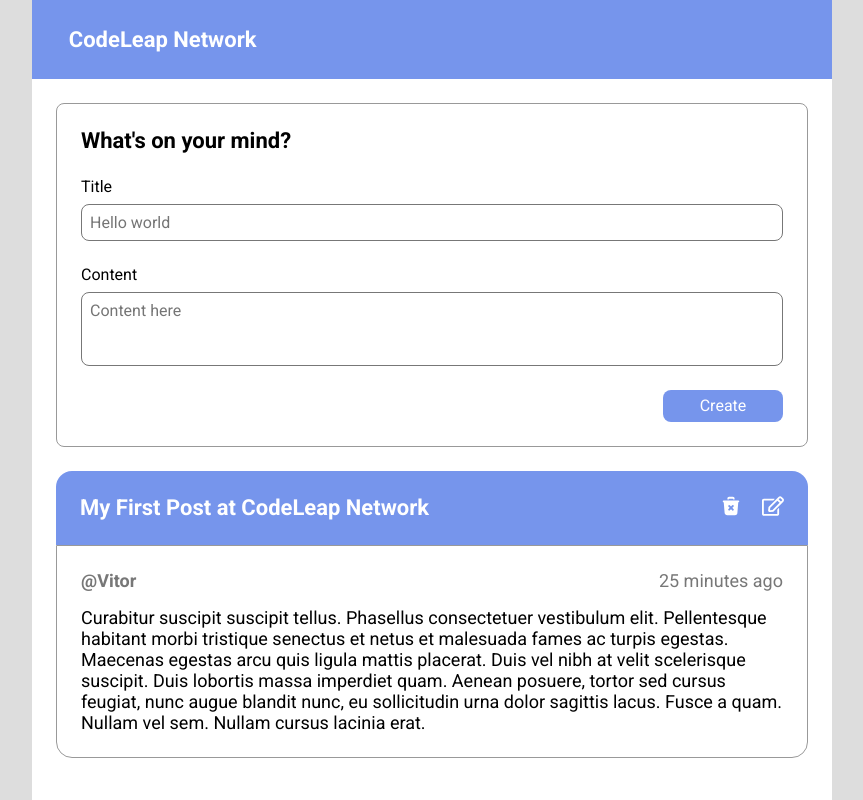
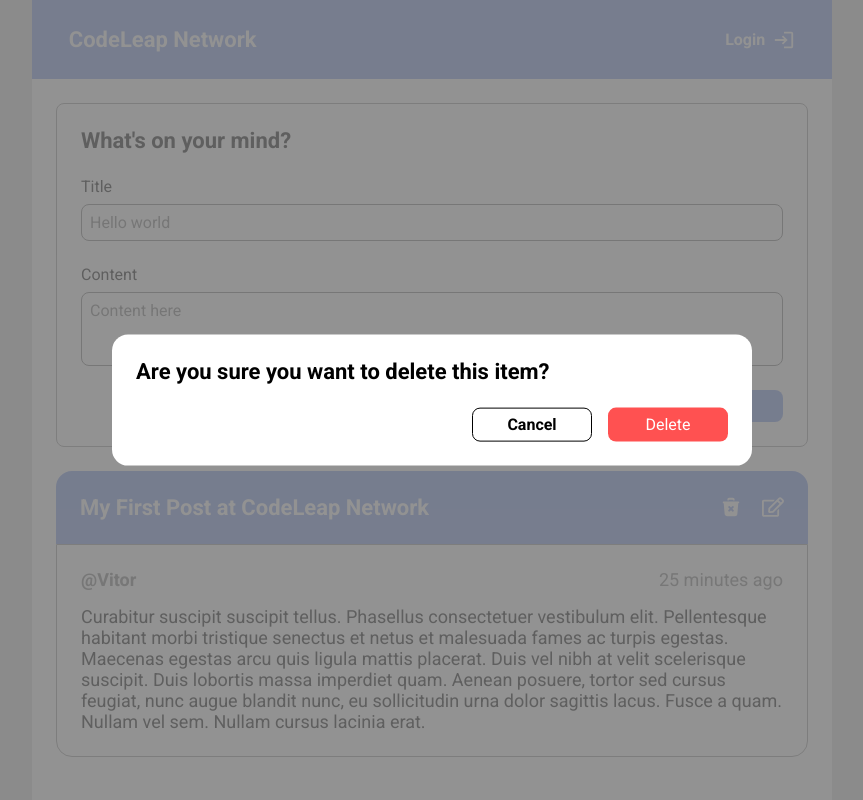
Before and after one commit to RenataDellamatriz/codeleap-test, a React (Vite) app: page / in a window 1280 px wide. Both pictures are taken after a click on the button 939 px from the left and 507 px from the top of the page. Shown: the whole page, without its empty margins (208-1071 px from the left). Built offline with nearby package versions, Linux system fonts and the light colour scheme.

Commit message:
feat: login, edit and delete modals

```diff
--- a/package.json
+++ b/package.json
@@ -9,6 +9,7 @@
     "preview": "vite preview"
   },
   "dependencies": {
+    "@radix-ui/react-dialog": "^1.0.3",
     "react": "^18.2.0",
     "react-dom": "^18.2.0",
     "react-icons": "^4.8.0",
--- /dev/null
+++ b/src/components/DeleteModal/index.tsx
@@ -0,0 +1,18 @@
+import * as Dialog from "@radix-ui/react-dialog";
+import { ButtonWrapper, DialogContent, DialogOverlay, DialogTitle } from "./styles";
+
+export function DeleteModal() {
+  return (
+    <Dialog.Portal>
+      <DialogOverlay />
+      <DialogContent>
+        <DialogTitle>Are you sure you want to delete this item?</DialogTitle>
+
+        <ButtonWrapper>
+          <Dialog.Close>Cancel</Dialog.Close>
+          <button>Delete</button>
+        </ButtonWrapper>
+      </DialogContent>
+    </Dialog.Portal>
+  );
+}
--- /dev/null
+++ b/src/components/DeleteModal/styles.ts
@@ -0,0 +1,52 @@
+import styled from "styled-components";
+import * as Dialog from "@radix-ui/react-dialog";
+
+export const DialogOverlay = styled(Dialog.Overlay)`
+  position: fixed;
+  width: 100vw;
+  height: 100vh;
+  inset: 0;
+  background: rgba(119, 119, 119, 0.8);
+`;
+
+export const DialogTitle = styled(Dialog.Title)`
+font-size: 1.375rem;
+`
+
+export const DialogContent = styled(Dialog.Content)`
+  width: 50%;
+  max-width: 660px;
+  border-radius: 16px;
+  padding: 24px;
+  background: ${(props) => props.theme.white};
+  position: fixed;
+  top: 50%;
+  left: 50%;
+  transform: translate(-50%, -50%);
+`;
+
+export const ButtonWrapper = styled.div`
+  width: 100%;
+  display: flex;
+  justify-content: flex-end;
+  margin-top: 1.5rem;
+  gap: 1rem;
+
+  button {
+    border-radius: 8px;
+    padding: 0.4rem;
+    width: 7.5rem;
+    cursor: pointer;
+
+    :nth-child(1) {
+      background-color: ${(props) => props.theme.white};
+      font-weight: 700;
+      border: solid 1px ${(props) => props.theme.black};
+    }
+    :nth-child(2) {
+      background-color: ${(props) => props.theme["base-delete"]};
+      color: ${(props) => props.theme.white};
+      border: none;
+    }
+  }
+`;
--- /dev/null
+++ b/src/components/EditModal/index.tsx
@@ -0,0 +1,36 @@
+import * as Dialog from "@radix-ui/react-dialog";
+import {
+  ButtonWrapper,
+  DialogContent,
+  DialogOverlay,
+  FieldsWrapper,
+} from "./styles";
+
+export function EditModal() {
+  return (
+    <Dialog.Portal>
+      <DialogOverlay />
+      <DialogContent>
+        <Dialog.Title>Edit item</Dialog.Title>
+
+        <form action="">
+          <FieldsWrapper>
+            <div>
+              <label>Title</label>
+              <input type="text" placeholder="John Doe" />
+            </div>
+            <div>
+              <label>Content</label>
+              <textarea placeholder="Content here" />
+            </div>
+          </FieldsWrapper>
+
+          <ButtonWrapper>
+            <Dialog.Close>Cancel</Dialog.Close>
+            <button>Save</button>
+          </ButtonWrapper>
+        </form>
+      </DialogContent>
+    </Dialog.Portal>
+  );
+}
--- /dev/null
+++ b/src/components/EditModal/styles.ts
@@ -0,0 +1,71 @@
+import styled from "styled-components";
+import * as Dialog from "@radix-ui/react-dialog";
+
+export const DialogOverlay = styled(Dialog.Overlay)`
+  position: fixed;
+  width: 100vw;
+  height: 100vh;
+  inset: 0;
+  background: rgba(119, 119, 119, 0.8);
+`;
+
+export const DialogContent = styled(Dialog.Content)`
+  width: 50%;
+  max-width: 660px;
+  min-width: 256px;
+  border-radius: 6px;
+  padding: 24px;
+  background: ${(props) => props.theme.white};
+  position: fixed;
+  top: 50%;
+  left: 50%;
+  transform: translate(-50%, -50%);
+
+  input,
+  textarea {
+    border: solid 1px ${(props) => props.theme["border-fields"]};
+    border-radius: 8px;
+    padding: 8px;
+    margin-top: 8px;
+  }
+
+  textarea {
+    height: 4.6rem;
+    resize: none;
+  }
+`;
+
+export const FieldsWrapper = styled.div`
+  div {
+    display: flex;
+    justify-content: center;
+    flex-direction: column;
+    margin-top:1.5rem;
+  }
+`;
+export const ButtonWrapper = styled.div`
+  width: 100%;
+  display: flex;
+  justify-content: flex-end;
+  margin-top: 1.5rem;
+  gap: 1rem;
+
+  button {
+    border-radius: 8px;
+    padding: 0.4rem;
+    width: 7.5rem;
+    cursor: pointer;
+
+    :nth-child(1){
+      background-color: ${props => props.theme.white};
+      font-weight: 700;
+      border: solid 1px ${props =>props.theme.black};
+    }
+    :nth-child(2) {
+      background-color: ${props => props.theme['base-success']};
+      color: ${props => props.theme.white};
+      border: none;
+
+    }
+  }
+`;
--- a/src/components/Header/index.tsx
+++ b/src/components/Header/index.tsx
@@ -1,9 +1,31 @@
-import { HeaderContainer, Title } from "./styles";
+import * as Dialog from "@radix-ui/react-dialog";
+import { DialogTrigger, HeaderContainer, Title } from "./styles";
+import { LoginModal } from "../LoginModal";
+import { useState } from "react";
+import {MdLogin} from 'react-icons/md'
 
 export function Header() {
+  const [open, setOpen] = useState(false)
+
+  function closeModal(){
+    setOpen(false)
+  }
+
   return (
     <HeaderContainer>
       <Title>CodeLeap Network</Title>
+      <Dialog.Root
+      open={open}
+      onOpenChange={setOpen}
+      >
+        <DialogTrigger >
+         Login <MdLogin/>
+        </DialogTrigger>
+
+        <LoginModal
+        onCloseModal={closeModal}
+        />
+      </Dialog.Root>
     </HeaderContainer>
   )
 }
--- a/src/components/Header/styles.ts
+++ b/src/components/Header/styles.ts
@@ -1,11 +1,31 @@
 import styled from "styled-components";
+import * as Dialog from "@radix-ui/react-dialog";
 
 export const HeaderContainer = styled.header`
-background-color: ${props => props.theme.blue};
-padding: 1.7rem 2.3rem;
-`
+  background-color: ${(props) => props.theme.blue};
+  padding: 1.7rem 2.3rem;
+
+  display: flex;
+  justify-content: space-between;
+`;
 export const Title = styled.h1`
-font-weight: 700;
-font-size: 1.375rem;
-color: ${props => props.theme.white}
-`
+  font-weight: 700;
+  font-size: 1.375rem;
+  color: ${(props) => props.theme.white};
+`;
+export const DialogTrigger = styled(Dialog.Trigger)`
+  display: flex;
+  justify-content: center;
+  align-items: center;
+  gap: 8px;
+  background-color: transparent;
+  color: ${(props) => props.theme.white};
+  font-size: 1rem;
+  font-weight: 700;
+  border: none;
+  cursor: pointer;
+
+  svg {
+    font-size: 1.375rem;
+  }
+`;
--- /dev/null
+++ b/src/components/LoginModal/index.tsx
@@ -0,0 +1,25 @@
+import * as Dialog from "@radix-ui/react-dialog";
+import { ButtonWrapper, DialogContent, DialogOverlay } from "./styles";
+
+export function LoginModal({onCloseModal}:{onCloseModal:() => void}) {
+
+  return (
+    <Dialog.Portal>
+      <DialogOverlay />
+      <DialogContent>
+        <Dialog.Title>Welcome to CodeLeap network</Dialog.Title>
+        <Dialog.Close />
+
+        <form action="">
+          <div>
+            <label>Please enter your username</label>
+            <input type="text" placeholder="John Doe" />
+          </div>
+          <ButtonWrapper>
+            <button>Enter</button>
+          </ButtonWrapper>
+        </form>
+      </DialogContent>
+    </Dialog.Portal>
+  );
+}
--- /dev/null
+++ b/src/components/LoginModal/styles.ts
@@ -0,0 +1,55 @@
+import styled from "styled-components";
+import * as Dialog from "@radix-ui/react-dialog";
+
+export const DialogOverlay = styled(Dialog.Overlay)`
+  position: fixed;
+  width: 100vw;
+  height: 100vh;
+  inset: 0;
+  background: ${(props) => props.theme["base-background"]};
+`;
+export const DialogContent = styled(Dialog.Content)`
+  min-width: 32rem;
+  border-radius: 6px;
+  padding: 24px;
+  background: ${(props) => props.theme.white};
+  position: fixed;
+  top: 50%;
+  left: 50%;
+  transform: translate(-50%, -50%);
+
+  form {
+    input {
+      padding: 8px;
+      border: solid 1px ${(props) => props.theme["border-fields"]};
+      border-radius: 8px;
+    }
+    div {
+      :nth-child(1) {
+        display: flex;
+        justify-content: center;
+        flex-direction: column;
+        gap: 8px;
+      }
+    }
+  }
+`;
+export const ButtonWrapper = styled.div`
+  width: 100%;
+  display: flex;
+  justify-content: flex-end;
+  button {
+    margin-top: 1rem;
+
+    border: none;
+    border-radius: 8px;
+    background-color: ${(props) => props.theme.blue};
+    color: ${(props) => props.theme.white};
+
+    width: 7.5rem;
+    padding: 0.4rem;
+    text-transform: uppercase;
+    font-weight: 700;
+    cursor: pointer;
+  }
+`;
--- a/src/pages/Home/components/Form/styles.ts
+++ b/src/pages/Home/components/Form/styles.ts
@@ -48,4 +48,5 @@
 
   width: 7.5rem;
   padding: 0.4rem;
+  cursor: pointer;
 `;
--- a/src/pages/Home/components/Post/index.tsx
+++ b/src/pages/Home/components/Post/index.tsx
@@ -1,6 +1,6 @@
 import {
   ButtonWrapper,
-  PostAuthor,
+  DialogTrigger,
   PostContainer,
   PostContent,
   PostHeader,
@@ -8,6 +8,9 @@
 } from "./styles";
 import { TbTrashXFilled } from "react-icons/tb";
 import { FaRegEdit } from "react-icons/fa";
+import { EditModal } from "../../../../components/EditModal";
+import * as Dialog from "@radix-ui/react-dialog";
+import { DeleteModal } from "../../../../components/DeleteModal";
 
 export function Post() {
   return (
@@ -16,13 +19,21 @@
         <PostTitle>My First Post at CodeLeap Network</PostTitle>
 
         <ButtonWrapper>
-          <button>
-            <TbTrashXFilled />
-          </button>
+          <Dialog.Root>
+            <DialogTrigger>
+              <TbTrashXFilled />
+            </DialogTrigger>
 
-          <button>
-            <FaRegEdit />
-          </button>
+            <DeleteModal />
+          </Dialog.Root>
+
+          <Dialog.Root>
+            <DialogTrigger>
+              <FaRegEdit />
+            </DialogTrigger>
+
+            <EditModal />
+          </Dialog.Root>
         </ButtonWrapper>
       </PostHeader>
 
--- a/src/pages/Home/components/Post/styles.ts
+++ b/src/pages/Home/components/Post/styles.ts
@@ -1,4 +1,5 @@
 import styled from "styled-components";
+import * as Dialog from "@radix-ui/react-dialog";
 
 export const PostContainer = styled.div`
   width: 100%;
@@ -35,7 +36,7 @@
 
   p {
     margin-top: 16px;
-    font-size:1.125rem;
+    font-size: 1.125rem;
   }
 `;
 
@@ -45,15 +46,21 @@
   color: ${(props) => props.theme.white};
 `;
 
+
 export const ButtonWrapper = styled.div`
+display: flex;
+justify-content: center;
+align-items: center;
+gap: 20px;
+`
+export const DialogTrigger = styled(Dialog.Trigger)`
   display: flex;
   justify-content: center;
   align-items: center;
-  gap: 20px;
-  button {
-    border: none;
-    background-color: transparent;
-  }
+
+  border: none;
+  background-color: transparent;
+
   svg {
     font-size: 1.375rem;
     color: ${(props) => props.theme.white};
```
Also changed, not shown: 1 other file (tests, documents, lock files or other folders).
